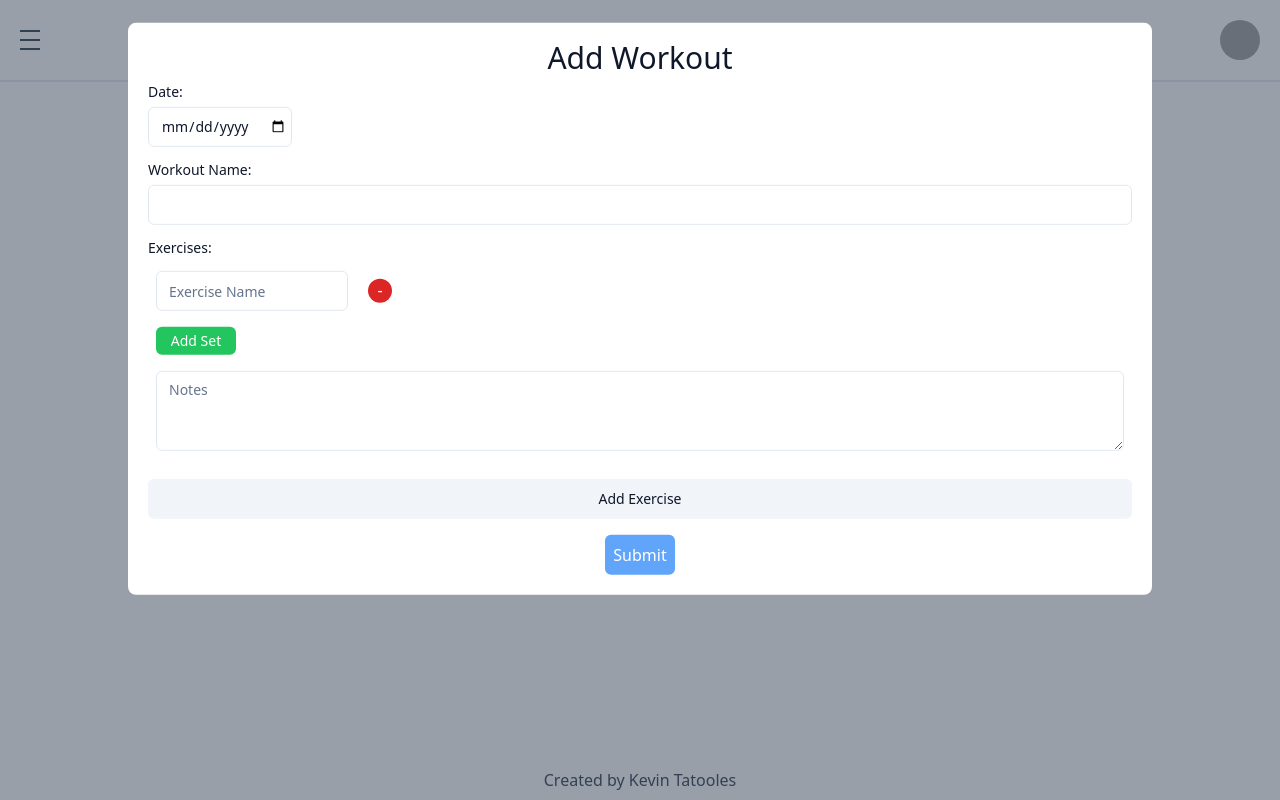
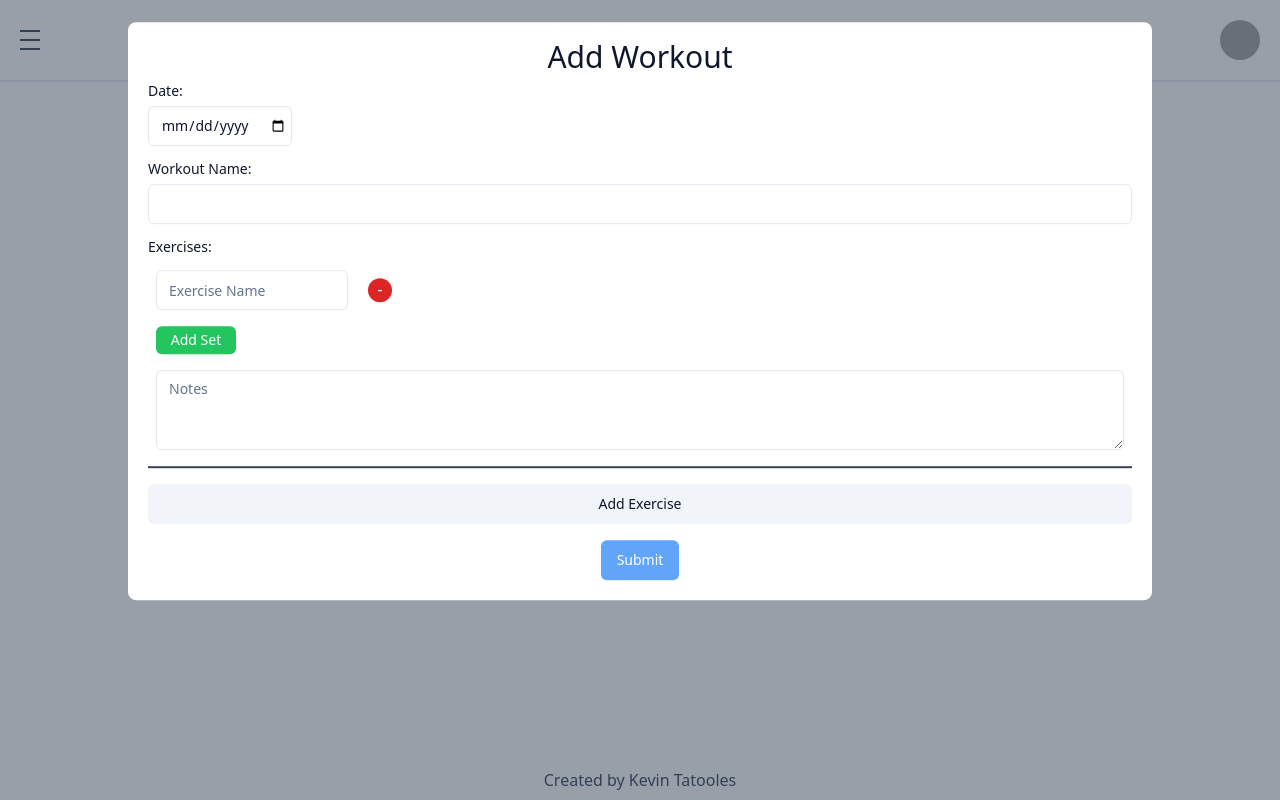
Before and after one commit to Tatooles/next-fitness-tracker, a Next.js app: page /workouts in a window 1280 px wide. Both pictures are taken after a click on the button "Add a Workout". Built offline with nearby package versions, Linux system fonts and the light colour scheme; grey boxes are pictures that could not be loaded.

Commit message:
Final touches to workout modal and list

```diff
--- a/app/workouts/WorkoutModal.tsx
+++ b/app/workouts/WorkoutModal.tsx
@@ -195,8 +195,7 @@ export default function WorkoutModal({
           {formData.exercises.map((exercise, exerciseIndex) => (
             <div
               key={exerciseIndex}
-              // TODO: Need to find a better way to separate the exercises within a workout
-              className="mt-2 mb-5 flex flex-col gap-4 p-2"
+              className="flex flex-col gap-4 border-b-2 border-slate-700 px-2 py-4"
             >
               {/* TODO: This would be a search of a list of exercises */}
               <div className="flex items-center">
@@ -272,15 +271,20 @@ export default function WorkoutModal({
               ></Textarea>
             </div>
           ))}
-          <Button variant="secondary" type="button" onClick={handleAddExercise}>
+          <Button
+            variant="secondary"
+            type="button"
+            className="mt-4"
+            onClick={handleAddExercise}
+          >
             Add Exercise
           </Button>
-          <button
+          <Button
             type="submit"
-            className="mt-4 self-center rounded-md bg-blue-400 p-2 text-white"
+            className="mt-4 self-center bg-blue-400 text-white"
           >
             Submit
-          </button>
+          </Button>
         </form>
       </div>
     </Modal>
--- a/app/workouts/Workouts.tsx
+++ b/app/workouts/Workouts.tsx
@@ -21,7 +21,6 @@ export default function Workouts({
   return (
     <Accordion type="single" collapsible className="mb-5">
       {workouts.map((workout: Workout, index) => (
-        // TODO: This will be an accordion with only the name and date showing when closed
         <AccordionItem key={index} value={`item-${index}`}>
           <AccordionTrigger>{workout.name}</AccordionTrigger>
           <AccordionContent onClick={() => editWorkout(index)}>
@@ -55,7 +54,6 @@ function Exercise({ exercise }: { exercise: Exercise }) {
       )}
       {exercise.sets.map(
         (set: Set, index3) =>
-          // TODO: Need to add some color
           (set.reps || set.weight) && (
             <div key={index3} className="flex justify-around">
               <div>{set.reps}</div>
@@ -64,10 +62,8 @@ function Exercise({ exercise }: { exercise: Exercise }) {
           )
       )}
       {exercise.notes && (
-        // TODO: Notes take up a lot of space so they should default to collapsed and be openable
-        <p>Notes:</p>
+        <p className="mt-2 rounded-md bg-slate-300 p-2">{exercise.notes}</p>
       )}
-      <p className="rounded-md bg-slate-300 p-2">{exercise.notes}</p>
     </div>
   );
 }
```
